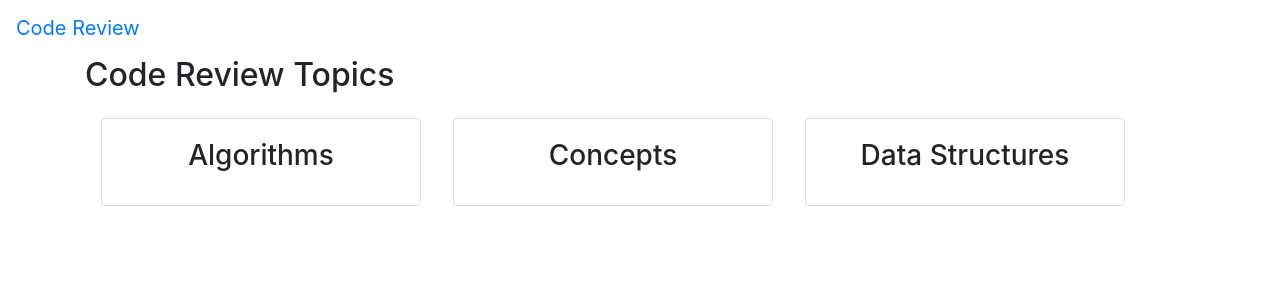
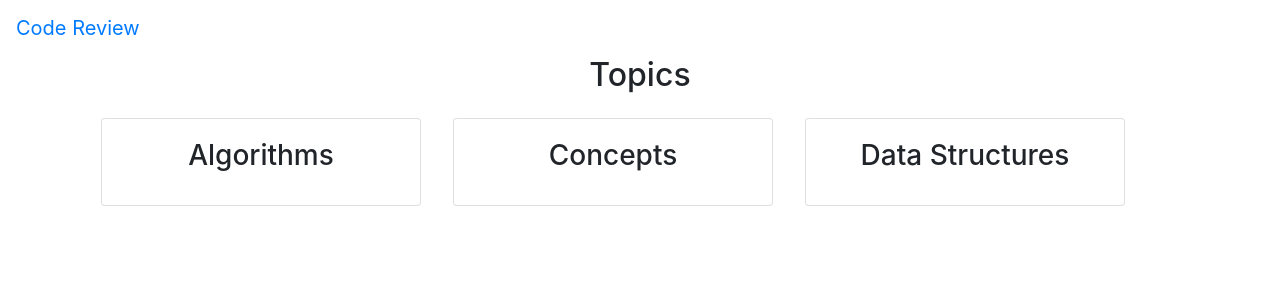
Before and after one commit to KyKri/code-review, an Angular app: page / in a window 1280 px wide. Shown: the top 300 px of the page. Built offline with nearby package versions, Linux system fonts and the light colour scheme.

Commit message:
Changed Code review topics to topics

```diff
--- a/src/app/topics-list/topics-list.component.css
+++ b/src/app/topics-list/topics-list.component.css
@@ -6,3 +6,7 @@
 .card-title {
     text-align: center;
 }
+
+h2 {
+    text-align: center;
+}
--- a/src/app/topics-list/topics-list.component.html
+++ b/src/app/topics-list/topics-list.component.html
@@ -1,4 +1,4 @@
-<h2>Code Review Topics</h2>
+<h2>Topics</h2>
 <div class="container">
     <div class="row">
         <div *ngFor="let topic of topics">
```
Also changed, not shown: 1 other file (tests, documents, lock files or other folders).
